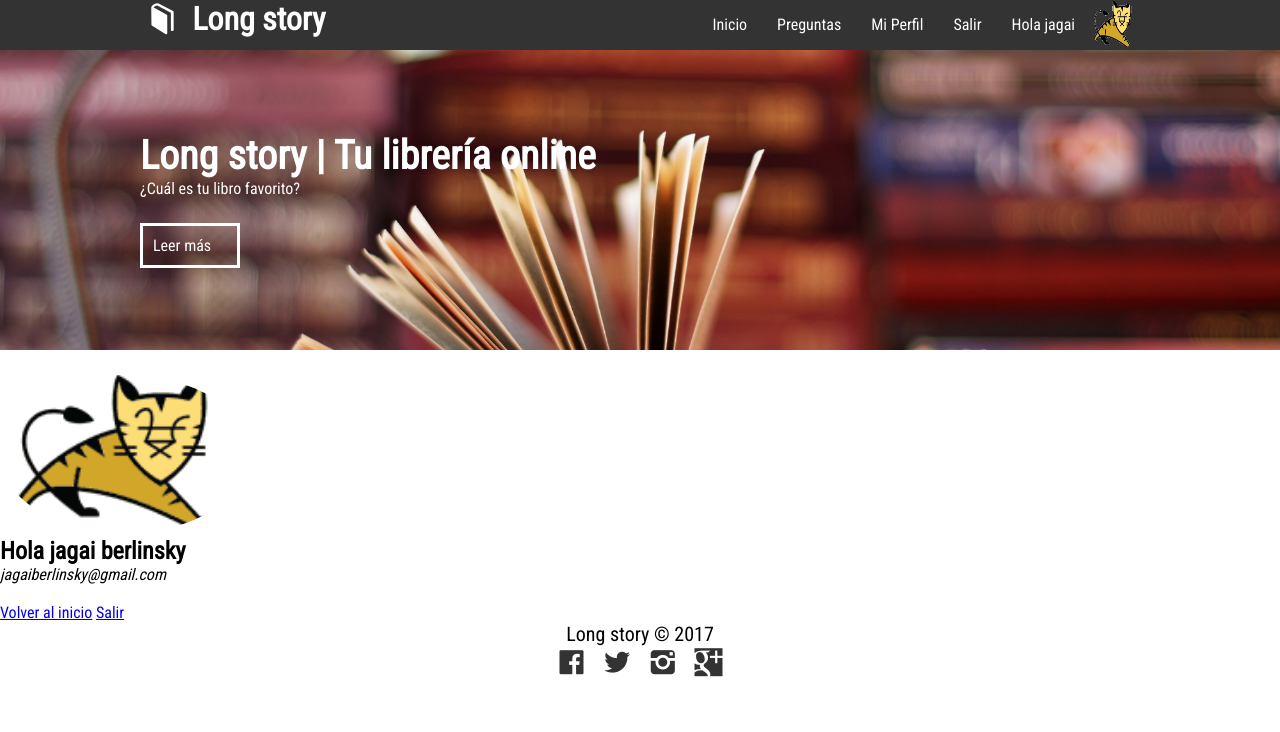
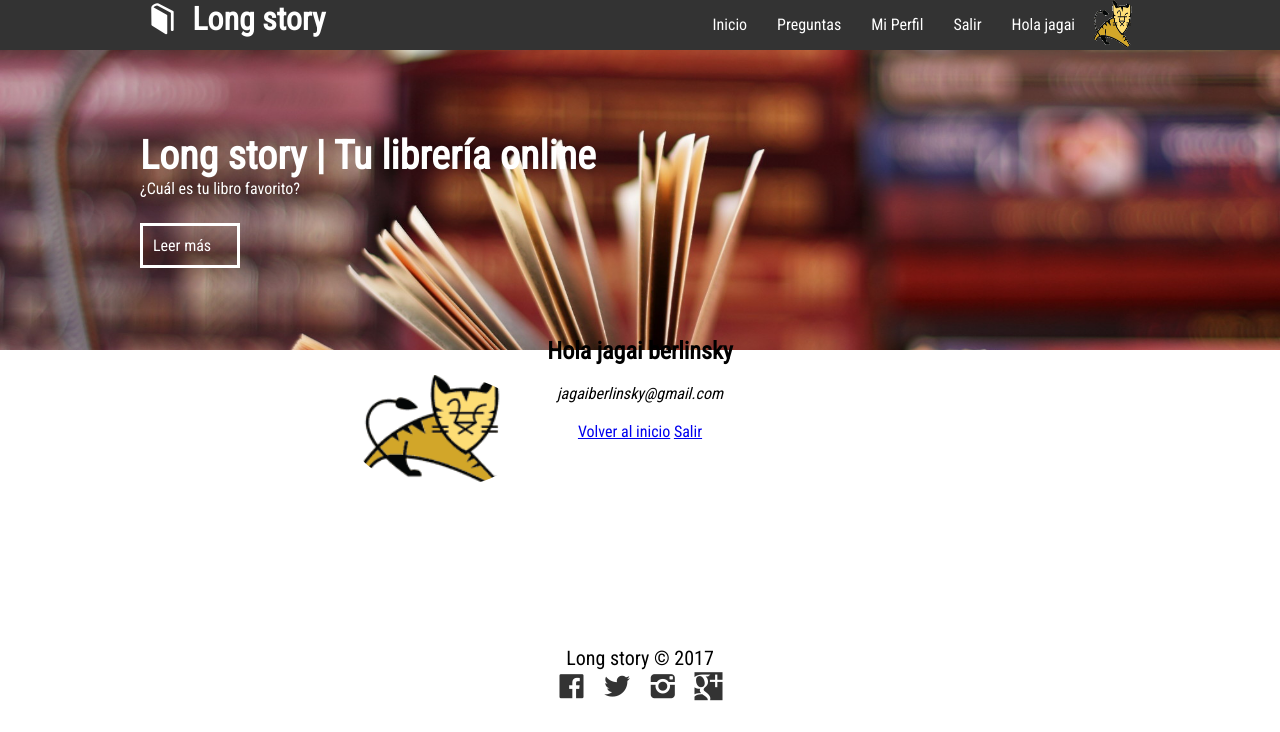
Before and after one commit to natalia-cevallos/longstory, a PHP site: page /perfil-usuario.php in a window 1280 px wide; the page is wider, and only the part inside the window is pictured. Shown: the top 732 px of that part. Run offline with PHP 8.4, Linux system fonts and the light colour scheme; the visitor is signed in with stand-in values (Sample User, id 1).

Commit message:
perfilusuario

```diff
--- a/css/estilos.css
+++ b/css/estilos.css
@@ -403,6 +403,13 @@
   border-right: 8px solid #BC1010;
   border-left: 8px solid transparent;
   left: -16px;
-  position: absolute;
-  top:5px;
 }
+.imagen-perfil{
+position: relative;
+left: 350px;
+}
+.contenedor-perfil{
+  text-align: center;
+  position: relative;
+  bottom:180px;
+}
--- a/perfil-usuario.php
+++ b/perfil-usuario.php
@@ -26,12 +26,17 @@
 $elUsuario = traerId($_SESSION['userId']);
 $laImagen = glob('images/avatares/' . $elUsuario['email'] . '*');
  ?>
-	<img src="<?=$laImagen[0];?>" width="250" alt="avatar" style="border-radius: 50%;">
-		<h2>Hola <?=$elUsuario['name'];?> <?=$elUsuario['lastname'];?></h2>
+<section class="imagen-perfil">
+		<img src="<?=$laImagen[0];?>" width="180" alt="avatar" style="border-radius: 50%;">
+</section>
+<section class="contenedor-perfil">
+	<h2>Hola <?=$elUsuario['name'];?> <?=$elUsuario['lastname'];?></h2>
+	<br>
 		<em><?=$elUsuario['email'];?></em>
 		<br><br>
 		<a href="index.php" class="button">Volver al inicio</a>
 		<a href="logout.php" class="button">Salir</a>
+		</section>
 	<?php
 	include ('includes/end.php');
 	?>
--- a/usuarios.json
+++ b/usuarios.json
@@ -1,3 +1,4 @@
 {"id":1,"name":"jagai","lastname":"berlinsky","email":"jagaiberlinsky@gmail.com","username":"jagui","password":"$2y$10$7Ogyl3f2N5rtiLquSN8wX.0WEwxBrrn.dxNRnpQgqtzSKadz7M5pu","gender":"M"}
 {"id":2,"name":"ale","lastname":"delia","email":"ale@fswd.com","username":"aledelia","password":"$2y$10$oLm7F7BDTXaiIvc2cD.18OUOV.2SI3awkcdCdFsHPaJipshQYXrrm","gender":"F"}
 {"id":3,"name":"Alexis","lastname":"Knack","email":"alexis.16715@hotmail.com","username":"Alexis-16715","password":"$2y$10$uNnwQMUgJGl6NscKBju7ROkCeBNCIuLIIMsiRd0BXNLW18vrNh9n6","gender":"M"}
+{"id":4,"name":"Ramiro","lastname":"V\u00e1zquez","email":"r.ami.vazquez@hotmail.com","username":"ramivazquez","password":"$2y$10$1yDTg9pNyYApjGo\/S\/qIReZp30K3m.TIs70\/fzKGaPOta46PB2ldC","gender":"M"}
```
Also changed, not shown: images/avatares/r.ami.vazquez@hotmail.com.jpg (added).
